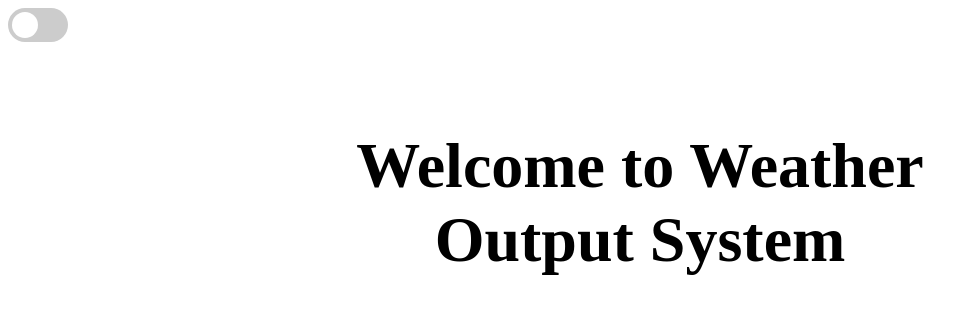
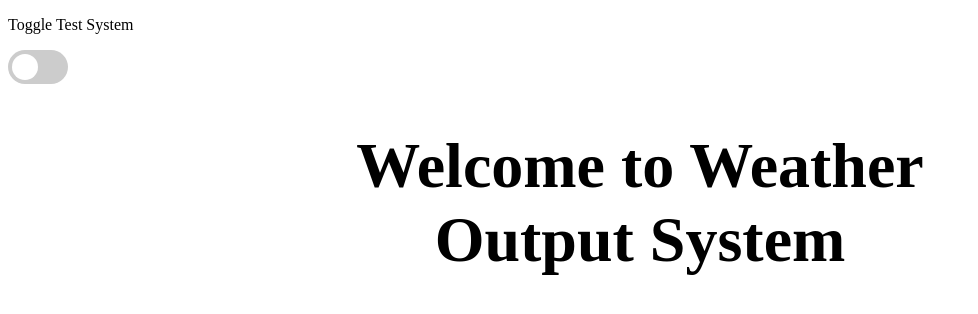
Before and after one commit to TheFungusAmongUs/MEC2022, a Flask app: page / in a window 1280 px wide. Shown: the top 314 px of the page, without its empty margins (0-978 px from the left). Run offline with Flask 2, Linux system fonts and the light colour scheme.

Commit message:
Added title to test

```diff
--- a/templates/index.html
+++ b/templates/index.html
@@ -11,12 +11,13 @@
 <body>
     <h1>Welcome to Weather Output System</h1>
 
-      <div>
+      <div class ="test">
+        <p>Toggle Test System</p>
+        <label class="switch">
+            <input type="checkbox">
+            <span class="slider round"></span>
+        </label>
 
-      <label class="switch">
-        <input type="checkbox">
-        <span class="slider round"></span>
-      </label>
       </div>
 </body>
 
```
